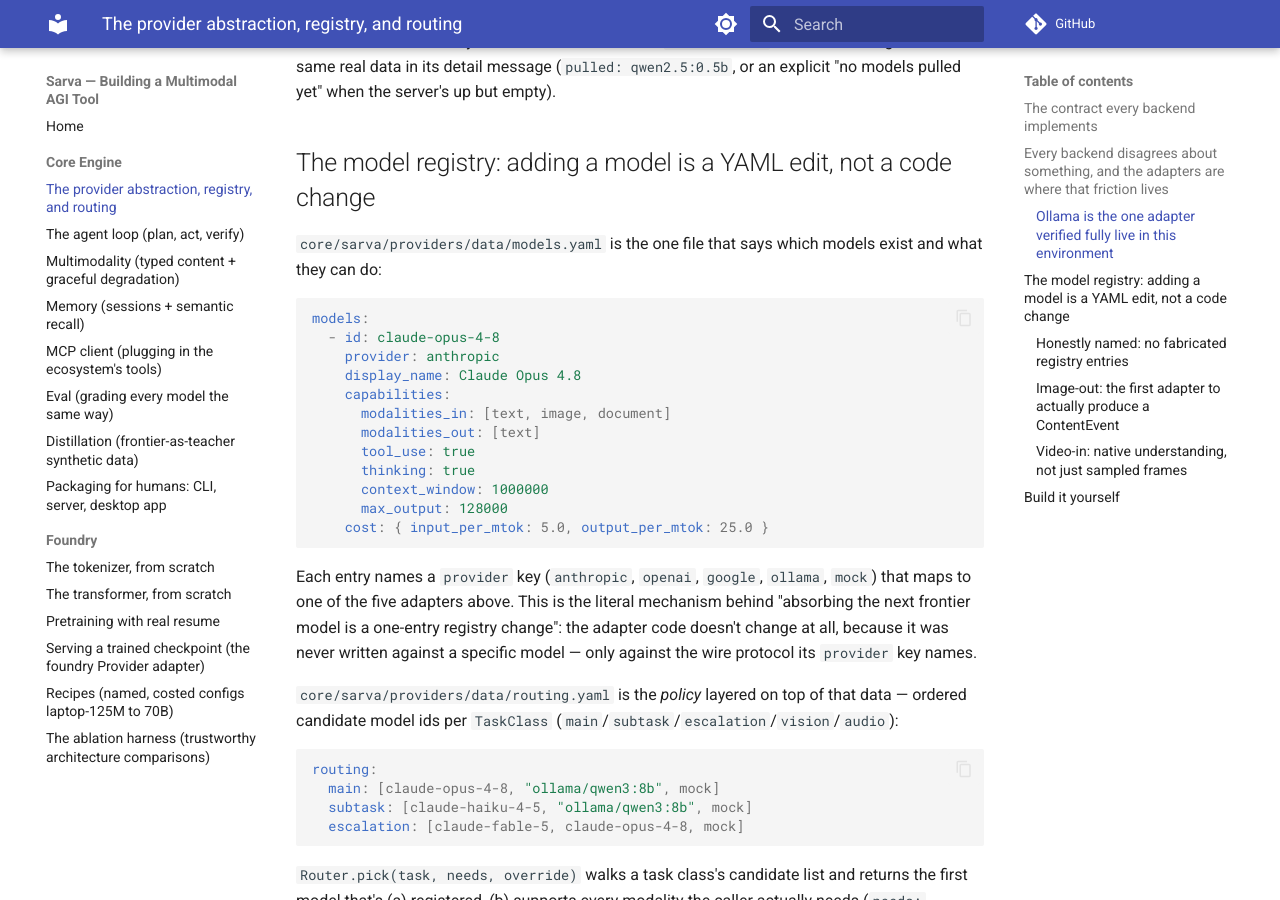
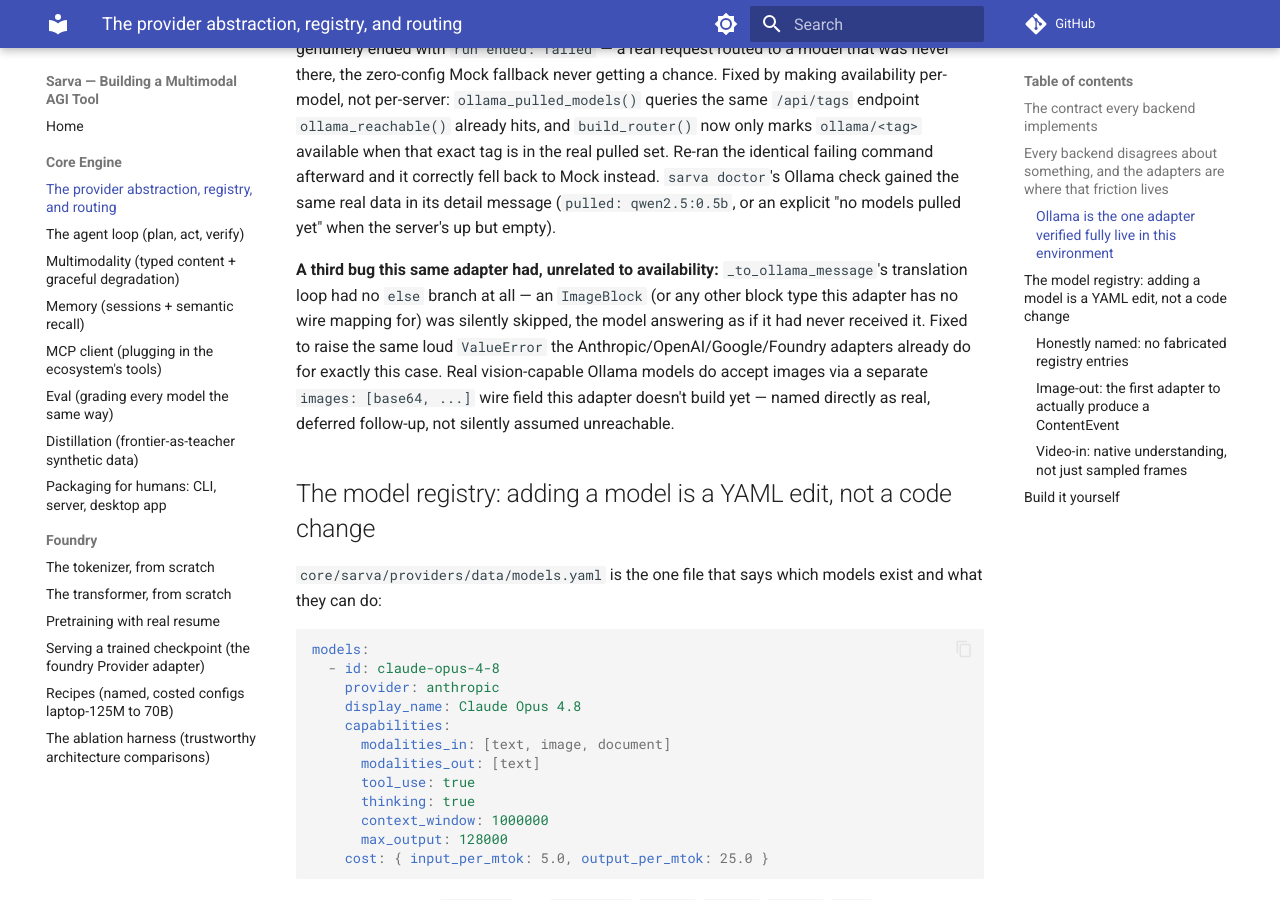
Before and after one commit to bpupadhyaya/sarva, an MkDocs documentation site: the page built from docs/providers.md, in a window 1280 px wide and 900 px high, scrolled down 2871 px. Built offline with MkDocs 1.6.1 and Material for MkDocs 9.7.7, drawn with Linux system fonts in a browser that asks for light colours; comment, search, counter and statistics services are not loaded; some of the changed text lies outside the part shown.

Commit message:
Fix Ollama's silent content-drop, add its first unit tests
_to_ollama_message had no else branch for unhandled content-block
types, so an ImageBlock silently vanished -- the model would answer as
if it never received it. Same bug just fixed in FoundryProvider, now
fixed here too, matching the Anthropic/OpenAI/Google guard pattern.
Real vision-capable Ollama models do accept images via a separate wire
field this adapter doesn't build yet, named as real deferred
follow-up. Also: _to_ollama_message had zero unit-test coverage
anywhere, unlike every other adapter's own dedicated translation test
file -- added tests/conformance/test_ollama_provider.py. Re-ran the
live Ollama test against the still-running local server afterward to
confirm the fix didn't disturb the real working path.

Co-Authored-By: Claude Sonnet 5 <noreply@anthropic.com>

```diff
--- a/docs/providers.md
+++ b/docs/providers.md
@@ -86,6 +86,13 @@ knowing if you're adding a fifth:
   drops it (as before) only when no signature is present. Neither
   OpenAI's nor Gemini's reasoning content has an equivalent requirement
   to translate.
+- **Ollama has no dedicated tool-result role at all.** Anthropic/OpenAI/
+  Gemini each have a real wire shape for "here's what the tool
+  returned" (a `tool_result` content block, a `role="tool"` message, a
+  `function_response` part, respectively). Ollama's chat API doesn't —
+  `_to_ollama_message` renders a `ToolResultBlock`'s text as the plain
+  `content` of an ordinary message instead, the honest translation for
+  a wire format with no dedicated concept for it.
 
 None of this is exposed to callers. `AgentLoop`, `run_benchmark`, and
 `distill()` all just call `provider.generate(request)` and get back the
@@ -138,6 +145,17 @@ Re-ran the identical failing command afterward and it correctly fell
 back to Mock instead. `sarva doctor`'s Ollama check gained the same
 real data in its detail message (`pulled: qwen2.5:0.5b`, or an
 explicit "no models pulled yet" when the server's up but empty).
+
+**A third bug this same adapter had, unrelated to availability:**
+`_to_ollama_message`'s translation loop had no `else` branch at all —
+an `ImageBlock` (or any other block type this adapter has no wire
+mapping for) was silently skipped, the model answering as if it had
+never received it. Fixed to raise the same loud `ValueError` the
+Anthropic/OpenAI/Google/Foundry adapters already do for exactly this
+case. Real vision-capable Ollama models do accept images via a
+separate `images: [base64, ...]` wire field this adapter doesn't build
+yet — named directly as real, deferred follow-up, not silently
+assumed unreachable.
 
 ## The model registry: adding a model is a YAML edit, not a code change
 
```
Also changed, not shown: BUILD-JOURNAL.md (+43 -0 lines), 2 other files.
